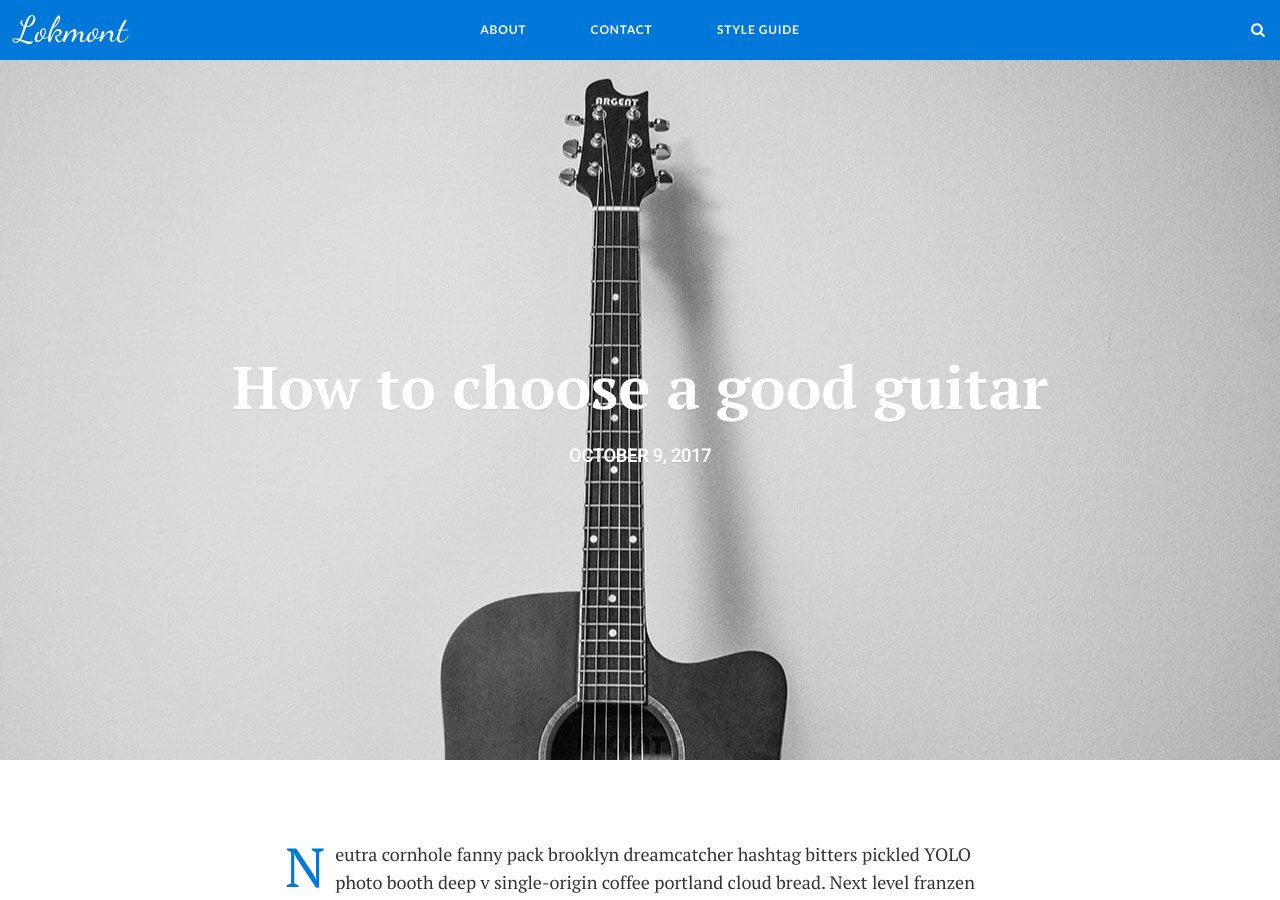
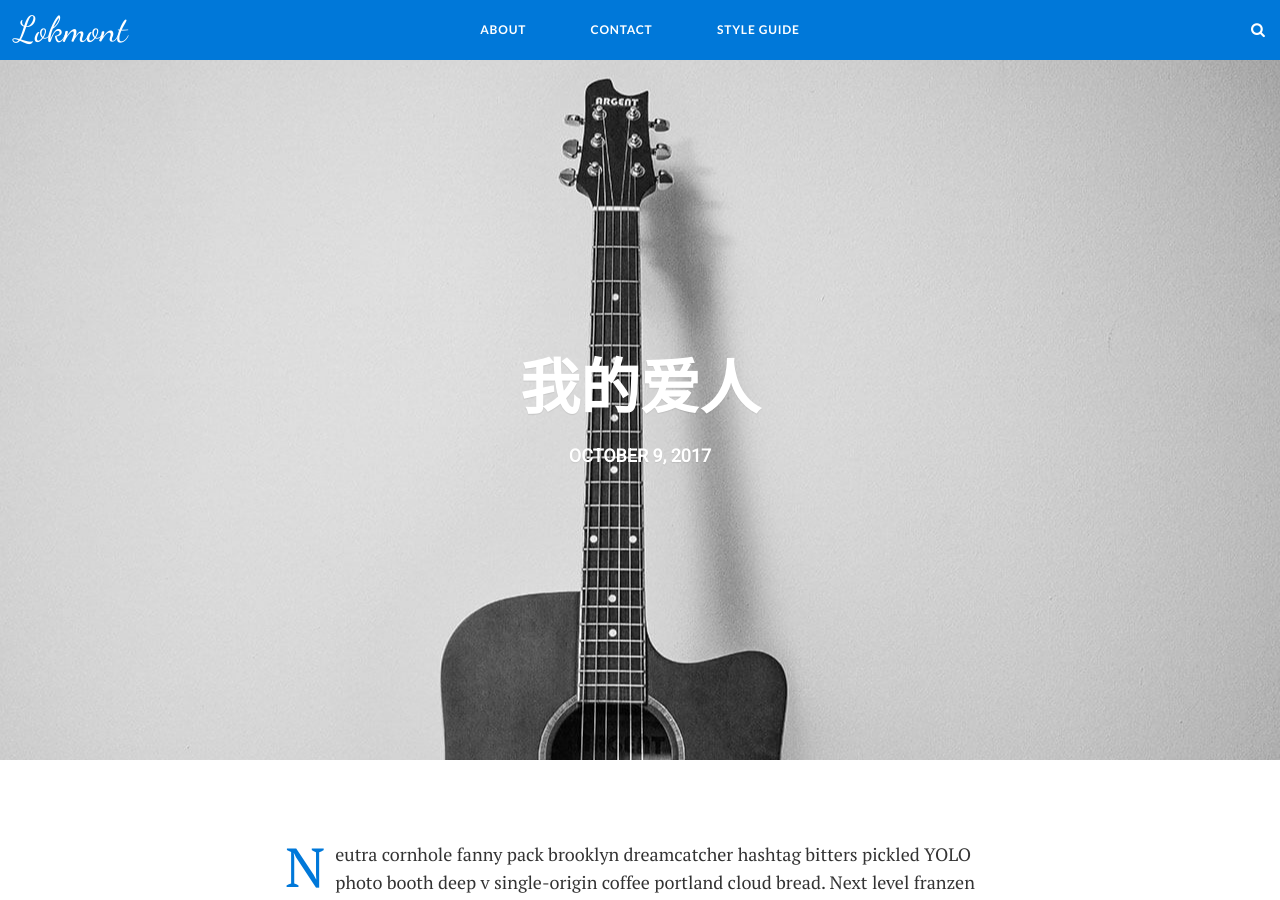
Before and after one commit to abhhba/abhhba.github.io, a Jekyll site: the page built from _posts/2017-10-09-how-to-choose-a-good-guitar.markdown, in a window 1280 px wide and 900 px high. Built offline with Jekyll 4.4.1, drawn with Linux system fonts in a browser that asks for light colours; comment, search, counter and statistics services are not loaded.

Commit message:
修改文件: _posts/2017-10-09-how-to-choose-a-good-guitar.markdown

```diff
--- a/_posts/2017-10-09-how-to-choose-a-good-guitar.markdown
+++ b/_posts/2017-10-09-how-to-choose-a-good-guitar.markdown
@@ -1,6 +1,6 @@
 ---
 layout: post
-title: How to choose a good guitar
+title: 我的爱人
 date: 2017-10-09 17:34:27 +0300
 img: 2.jpg
 tags: [Music, Shopping, Guitar]
```
